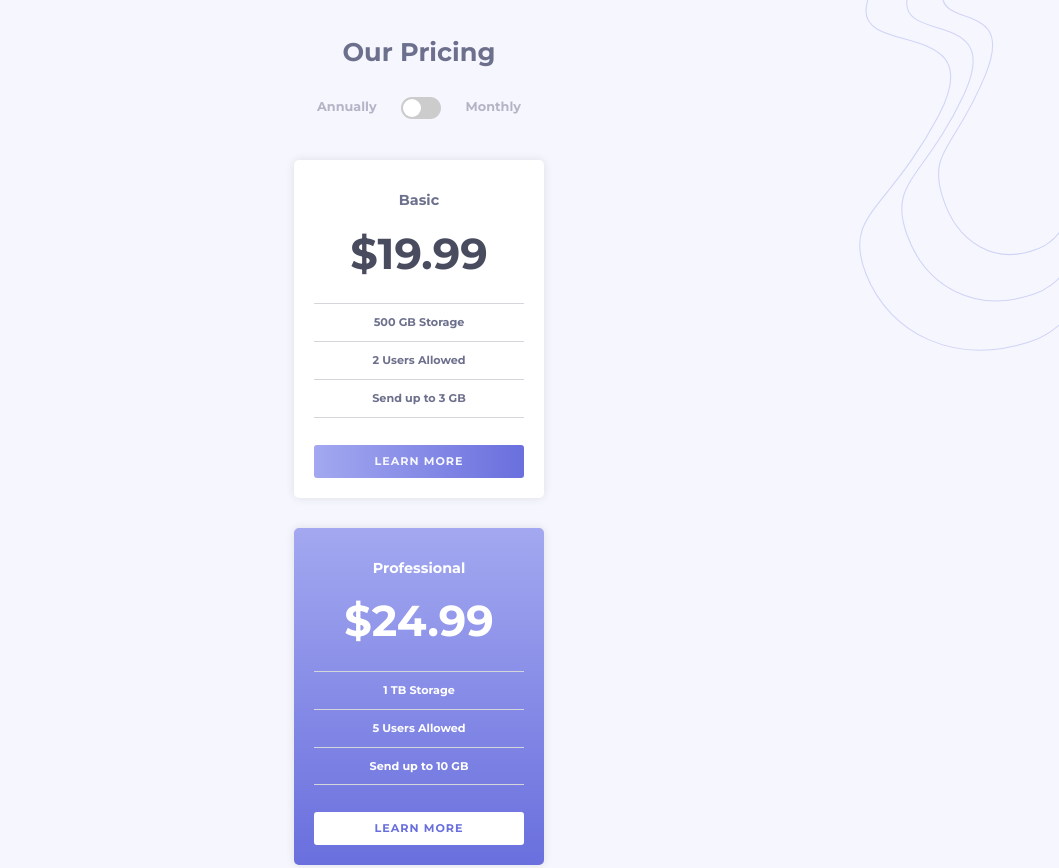
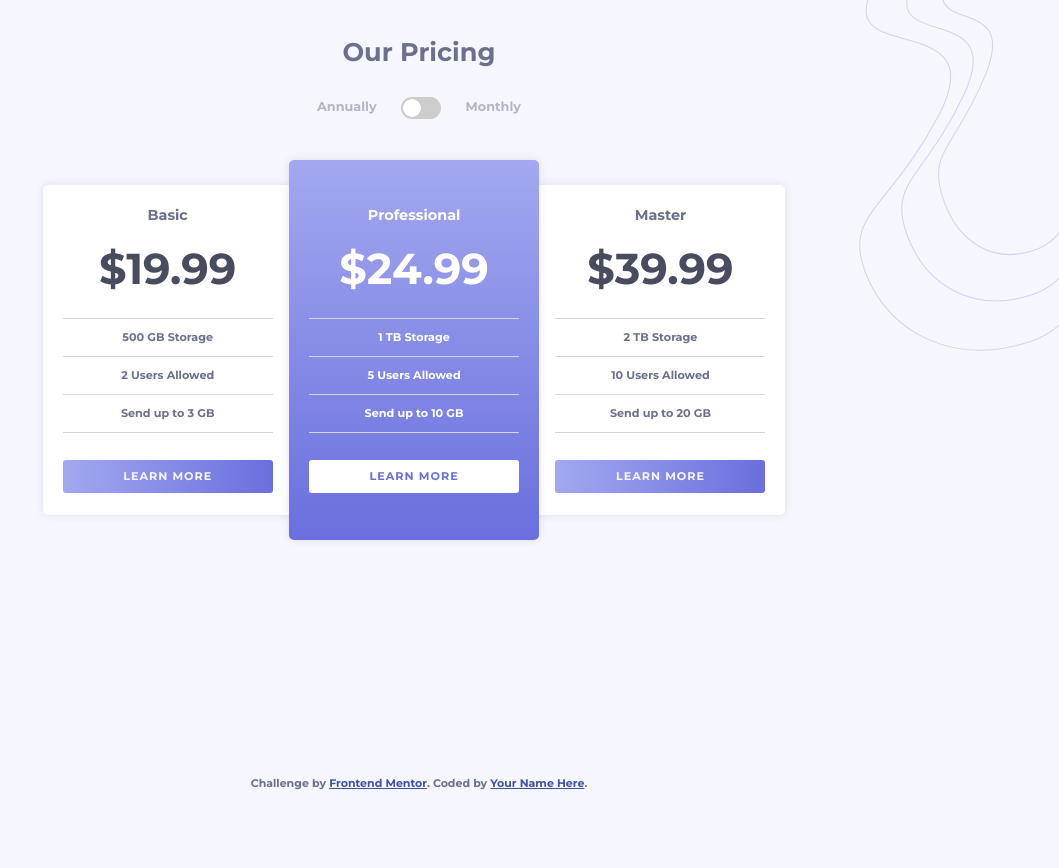
Before and after one commit to Hrodberht/pricing-component-with-toggle, a plain HTML site: page index.html in a window 1280 px wide. Shown: the top 868 px of the page, without its empty margins (221-1280 px from the left). After the commit the page ends 800 px from the top, so only its background shows below. Drawn offline with Linux system fonts and the light colour scheme.

Commit message:
create responsive layout

```diff
--- a/index.html
+++ b/index.html
@@ -30,7 +30,7 @@
     </header>
 
     <main>
-      <div class="subscription-plan">
+      <div class="subscription-plan subscription-plan--basic">
         <h2 class="subscription-plan__option">
           Basic
         </h2>
@@ -47,7 +47,7 @@
         <a class="subscription-plan__learn-more" href="#">Learn More</a>
      </div>
 
-     <div class="subscription-plan subscription-plan--purple">
+     <div class="subscription-plan subscription-plan--purple subscription-plan--professional">
         <h2 class="subscription-plan__option">
           Professional
         </h2>
@@ -64,7 +64,7 @@
         <a class="subscription-plan__learn-more subscription-plan_learn-more--purple" href="#">Learn More</a>
      </div>
 
-      <div class="subscription-plan">
+      <div class="subscription-plan subscription-plan--master">
         <h2 class="subscription-plan__option">
           Master
         </h2>
--- a/styles/styles.css
+++ b/styles/styles.css
@@ -200,3 +200,47 @@ input:checked + .switch__toggle__slider:before {
 .attribution a {
     color: hsl(228, 45%, 44%);
 }
+
+@media only screen and (min-width: 960px) {
+    body {
+        max-width: 980px;
+    }
+
+    main {
+        display: grid;
+
+        grid-template-areas:
+        "subscription-plan subscription-plan subscription-plan";
+
+        grid-template-columns: 33% 33% 33%;
+      }
+
+    .subscription-plan {
+        width: 400px;
+        height: 380px;
+    }
+
+    .subscription-plan--basic {
+        height: 330px;
+        padding-top: 10px;
+        position: relative;
+        top: 25px;
+        left: 77px;
+        z-index: 1;
+    }
+
+    .subscription-plan--master {
+        height: 330px;
+        padding-top: 10px;
+        position: relative;
+        top: 25px;
+        right: 77px;
+        z-index: 1;
+    }
+
+    .subscription-plan--professional {
+        padding-top: 35px;
+        position: relative;
+        z-index: 2;
+    }
+}
```
